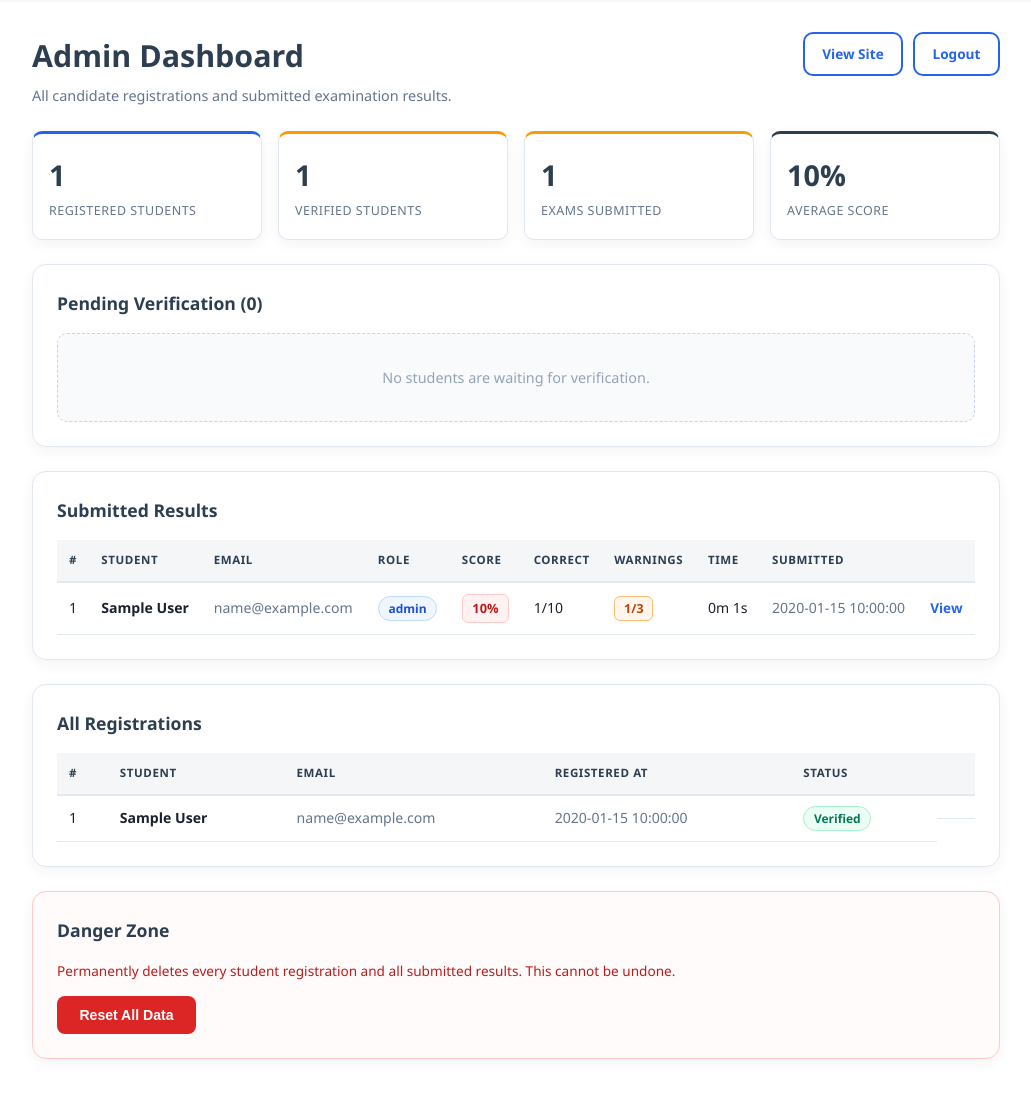
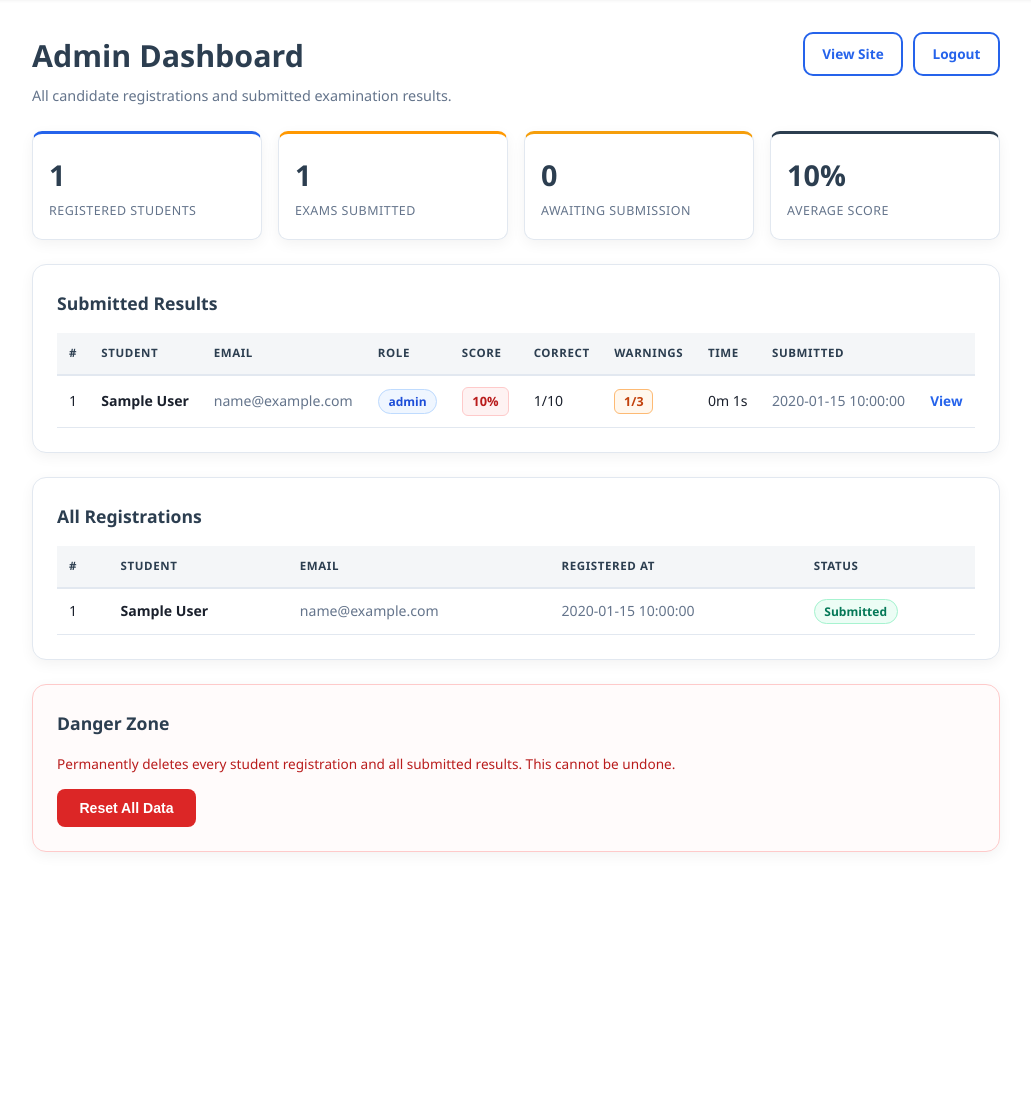
Before and after one commit to gaurav11072001/Assessment-, a Flask app: page /admin in a window 1280 px wide. Shown: the part 60-1167 px from the top of the page, without its empty margins (124-1155 px from the left). After the commit the page ends 912 px from the top, so only its background shows below. Run offline with Flask 3, Linux system fonts and the light colour scheme; the visitor is signed in with stand-in values (Sample User, id 1); tables that the repository leaves empty hold one stand-in row (values such as "Sample post"); some libraries are stand-ins or nearby versions.

Commit message:
Remove admin verification gate; students start exam right after registration

```diff
--- a/app.py
+++ b/app.py
@@ -147,31 +147,12 @@ def find_registration(full_name, email):
     )
 
 
-def get_registration(email):
-    if not email:
-        return None
-    row = db.query_one(
-        "SELECT * FROM registrations WHERE lower(email) = lower(?)", (email,)
-    )
-    if not row:
-        return None
-    return dict(row)
-
-
-def registration_status(email):
-    reg = get_registration(email)
-    if not reg:
-        return None
-    return reg.get("status") or "approved"
-
-
 def create_registration(full_name, email):
     try:
         db.insert_ignore(
             "registrations",
-            ["full_name", "email", "status", "created_at"],
-            [full_name, email, "pending",
-             datetime.now().strftime("%Y-%m-%d %H:%M:%S")]
+            ["full_name", "email", "created_at"],
+            [full_name, email, datetime.now().strftime("%Y-%m-%d %H:%M:%S")]
         )
         return db.query_one(
             "SELECT id FROM registrations WHERE lower(email) = lower(?)", (email,)
@@ -334,39 +315,7 @@ def index():
 
 @app.route("/role-select")
 def index_role():
-    email = session.get("student_email")
-    status = registration_status(email)
-    if email and status != "approved":
-        return redirect(url_for("pending"))
-    return render_template("old_index.html", roles=ROLES,
-                           verified=(status == "approved"))
-
-
-@app.route("/pending")
-def pending():
-    """Waiting room for students whose registration is not verified yet."""
-    email = session.get("student_email")
-    if not email:
-        return redirect(url_for("register"))
-    reg = get_registration(email)
-    if not reg:
-        session.pop("student_email", None)
-        session.pop("student_name", None)
-        return redirect(url_for("register"))
-
-    status = reg.get("status") or "approved"
-    next_role = request.args.get("next", "")
-    if status == "approved":
-        if next_role in QUESTIONS:
-            return redirect(url_for("start", role=next_role))
-        return redirect(url_for("index_role"))
-
-    return render_template("pending.html",
-                           student_name=reg["full_name"],
-                           student_email=reg["email"],
-                           status=status,
-                           rejected=(status == "rejected"),
-                           next_role=next_role)
+    return render_template("old_index.html", roles=ROLES)
 
 
 @app.route("/ping")
@@ -460,11 +409,9 @@ def register():
                 session["student_email"] = email
                 session["student_name"] = name
                 session.modified = True
-                if registration_status(email) == "approved":
-                    if next_role in QUESTIONS:
-                        return redirect(url_for("start", role=next_role))
-                    return redirect(url_for("index_role"))
-                return redirect(url_for("pending", next=next_role or None))
+                if next_role in QUESTIONS:
+                    return redirect(url_for("start", role=next_role))
+                return redirect(url_for("index_role"))
     return render_template("register.html", error=error, next_role=next_role,
                            student_name=session.get("student_name", ""),
                            student_email=session.get("student_email", ""))
@@ -498,8 +445,6 @@ def resume():
                 )
                 if latest:
                     session["role"] = latest["role"]
-                if registration_status(row["email"]) != "approved":
-                    return redirect(url_for("pending", next=next_role or None))
                 if latest:
                     session.clear()
                     return redirect(url_for("done"))
@@ -520,10 +465,6 @@ def start(role):
     email = session.get("student_email")
     if not email:
         return redirect(url_for("register", next=role))
-
-    # Admin must verify the candidate before the exam unlocks.
-    if registration_status(email) != "approved":
-        return redirect(url_for("pending", next=role))
 
     # A submitted exam can never be taken again.
     if get_attempt(email, role):
@@ -594,9 +535,6 @@ def quiz():
         return redirect(url_for("index"))
 
     role = exam["role"]
-
-    if registration_status(exam["student_email"]) != "approved":
-        return redirect(url_for("pending"))
 
     # Locked: this exam was already submitted.
     if get_attempt(exam["student_email"], role):
@@ -734,38 +672,20 @@ def admin_logout():
 def admin_dashboard():
     attempts = db.query_all("SELECT * FROM attempts ORDER BY submitted_at DESC")
     registrations = db.query_all("SELECT * FROM registrations ORDER BY created_at DESC")
-    pending_regs = [r for r in registrations
-                    if (dict(r).get("status") or "approved") == "pending"]
 
     total_students = len(registrations)
-    approved = sum(1 for r in registrations
-                   if (dict(r).get("status") or "approved") == "approved")
     submitted = len(attempts)
     avg = round(sum(a["percentage"] for a in attempts) / submitted) if submitted else 0
+    pending = max(0, total_students - submitted)
 
     return render_template("admin_dashboard.html",
                            attempts=attempts,
                            registrations=registrations,
-                           pending_regs=pending_regs,
                            total_students=total_students,
-                           approved=approved,
                            submitted=submitted,
+                           pending=pending,
                            avg_score=avg,
                            ROLES=ROLES)
-
-
-@app.route("/admin/registration/<int:reg_id>/approve", methods=["POST"])
-@admin_required
-def admin_approve(reg_id):
-    db.execute("UPDATE registrations SET status = 'approved' WHERE id = ?", (reg_id,))
-    return redirect(url_for("admin_dashboard"))
-
-
-@app.route("/admin/registration/<int:reg_id>/reject", methods=["POST"])
-@admin_required
-def admin_reject(reg_id):
-    db.execute("UPDATE registrations SET status = 'rejected' WHERE id = ?", (reg_id,))
-    return redirect(url_for("admin_dashboard"))
 
 
 @app.route("/admin/attempt/<int:attempt_id>")
--- a/templates/admin_dashboard.html
+++ b/templates/admin_dashboard.html
@@ -22,56 +22,17 @@
             <div class="astat-label">Registered Students</div>
         </div>
         <div class="astat">
-            <div class="astat-value">{{ approved }}</div>
-            <div class="astat-label">Verified Students</div>
+            <div class="astat-value">{{ submitted }}</div>
+            <div class="astat-label">Exams Submitted</div>
         </div>
         <div class="astat">
-            <div class="astat-value">{{ submitted }}</div>
-            <div class="astat-label">Exams Submitted</div>
+            <div class="astat-value">{{ pending }}</div>
+            <div class="astat-label">Awaiting Submission</div>
         </div>
         <div class="astat">
             <div class="astat-value">{{ avg_score }}%</div>
             <div class="astat-label">Average Score</div>
         </div>
-    </div>
-
-    <div class="admin-card {{ 'has-pending' if pending_regs else '' }}">
-        <h3 class="card-title">Pending Verification ({{ pending_regs|length }})</h3>
-        {% if pending_regs %}
-        <div class="table-scroll">
-            <table class="admin-table">
-                <thead>
-                    <tr>
-                        <th>#</th>
-                        <th>Student</th>
-                        <th>Email</th>
-                        <th>Registered At</th>
-                        <th>Action</th>
-                    </tr>
-                </thead>
-                <tbody>
-                    {% for r in pending_regs %}
-                    <tr>
-                        <td>{{ r.id }}</td>
-                        <td class="strong-cell">{{ r.full_name }}</td>
-                        <td class="muted-cell">{{ r.email }}</td>
-                        <td class="muted-cell">{{ r.created_at }}</td>
-                        <td class="action-cell">
-                            <form method="POST" action="{{ url_for('admin_approve', reg_id=r.id) }}">
-                                <button type="submit" class="btn-approve">Approve</button>
-                            </form>
-                            <form method="POST" action="{{ url_for('admin_reject', reg_id=r.id) }}">
-                                <button type="submit" class="btn-reject">Reject</button>
-                            </form>
-                        </td>
-                    </tr>
-                    {% endfor %}
-                </tbody>
-            </table>
-        </div>
-        {% else %}
-        <div class="empty-state">No students are waiting for verification.</div>
-        {% endif %}
     </div>
 
     <div class="admin-card">
@@ -136,7 +97,6 @@
                         <th>Email</th>
                         <th>Registered At</th>
                         <th>Status</th>
-                        <th></th>
                     </tr>
                 </thead>
                 <tbody>
@@ -147,23 +107,11 @@
                         <td class="muted-cell">{{ r.email }}</td>
                         <td class="muted-cell">{{ r.created_at }}</td>
                         <td>
-                            {% set rstatus = r.status or 'approved' %}
-                            {% if rstatus == 'approved' %}
-                            <span class="status-pill done">Verified</span>
-                            {% elif rstatus == 'rejected' %}
-                            <span class="status-pill rejected">Rejected</span>
+                            {% set done = attempts | selectattr('email', 'equalto', r.email) | list %}
+                            {% if done %}
+                            <span class="status-pill done">Submitted</span>
                             {% else %}
-                            <span class="status-pill pending">Awaiting Approval</span>
-                            {% endif %}
-                        </td>
-                        <td class="action-cell">
-                            {% if rstatus == 'pending' %}
-                            <form method="POST" action="{{ url_for('admin_approve', reg_id=r.id) }}">
-                                <button type="submit" class="btn-approve">Approve</button>
-                            </form>
-                            <form method="POST" action="{{ url_for('admin_reject', reg_id=r.id) }}">
-                                <button type="submit" class="btn-reject">Reject</button>
-                            </form>
+                            <span class="status-pill pending">Pending</span>
                             {% endif %}
                         </td>
                     </tr>
@@ -293,26 +241,6 @@
 .status-pill { padding: 0.2rem 0.6rem; border-radius: 20px; font-size: 0.75rem; font-weight: 700; }
 .status-pill.done { background: #ecfdf5; color: #047857; border: 1px solid #a7f3d0; }
 .status-pill.pending { background: #fff7ed; color: #c2410c; border: 1px solid #fdba74; }
-.status-pill.rejected { background: #fef2f2; color: #b91c1c; border: 1px solid #fecaca; }
-
-.has-pending { border-color: #fcd34d; box-shadow: 0 4px 18px rgba(245,158,11,0.15); }
-
-.action-cell { display: flex; gap: 0.4rem; }
-.action-cell form { margin: 0; }
-
-.btn-approve, .btn-reject {
-    border: none;
-    padding: 0.4rem 0.85rem;
-    border-radius: 7px;
-    font-size: 0.78rem;
-    font-weight: 800;
-    cursor: pointer;
-    transition: all 0.15s;
-}
-.btn-approve { background: #059669; color: #fff; }
-.btn-approve:hover { background: #047857; }
-.btn-reject { background: #fff; color: #b91c1c; border: 1px solid #fecaca; }
-.btn-reject:hover { background: #fef2f2; }
 
 .view-link {
     color: #2563eb;
--- a/templates/register.html
+++ b/templates/register.html
@@ -7,7 +7,7 @@
     <div class="reg-card">
         <div class="reg-badge">STEP 1 OF 2</div>
         <h1>Student Registration</h1>
-        <p class="reg-sub">Enter your details to request the assessment. An administrator must verify your account before the exam unlocks.</p>
+        <p class="reg-sub">Enter your details to start the assessment. Your name and email appear on the result report.</p>
 
         {% if error %}
         <div class="reg-error">{{ error }}</div>
@@ -31,7 +31,6 @@
             </label>
 
             <div class="reg-rules">
-                <div class="rule"><span class="rule-icon">&#9989;</span> Your account must be <strong>verified by the admin</strong> before you can start</div>
                 <div class="rule"><span class="rule-icon">&#9201;</span> Test duration is strictly <strong>1 hour</strong></div>
                 <div class="rule"><span class="rule-icon">&#9888;</span> Switching tabs is monitored &mdash; <strong>3 warnings</strong> auto-submits the exam</div>
                 <div class="rule"><span class="rule-icon">&#128274;</span> Copy, paste and printing are blocked on question pages</div>
```
Also changed, not shown: db.py (+0 -23 lines), templates/index.html (+3 -9 lines), templates/pending.html (deleted, +0 -122 lines), tests/load_test.py (+0 -2 lines), tests/test_health.py (+0 -2 lines), tests/test_live.py (+0 -17 lines), tests/test_postgres.py (+0 -5 lines).
